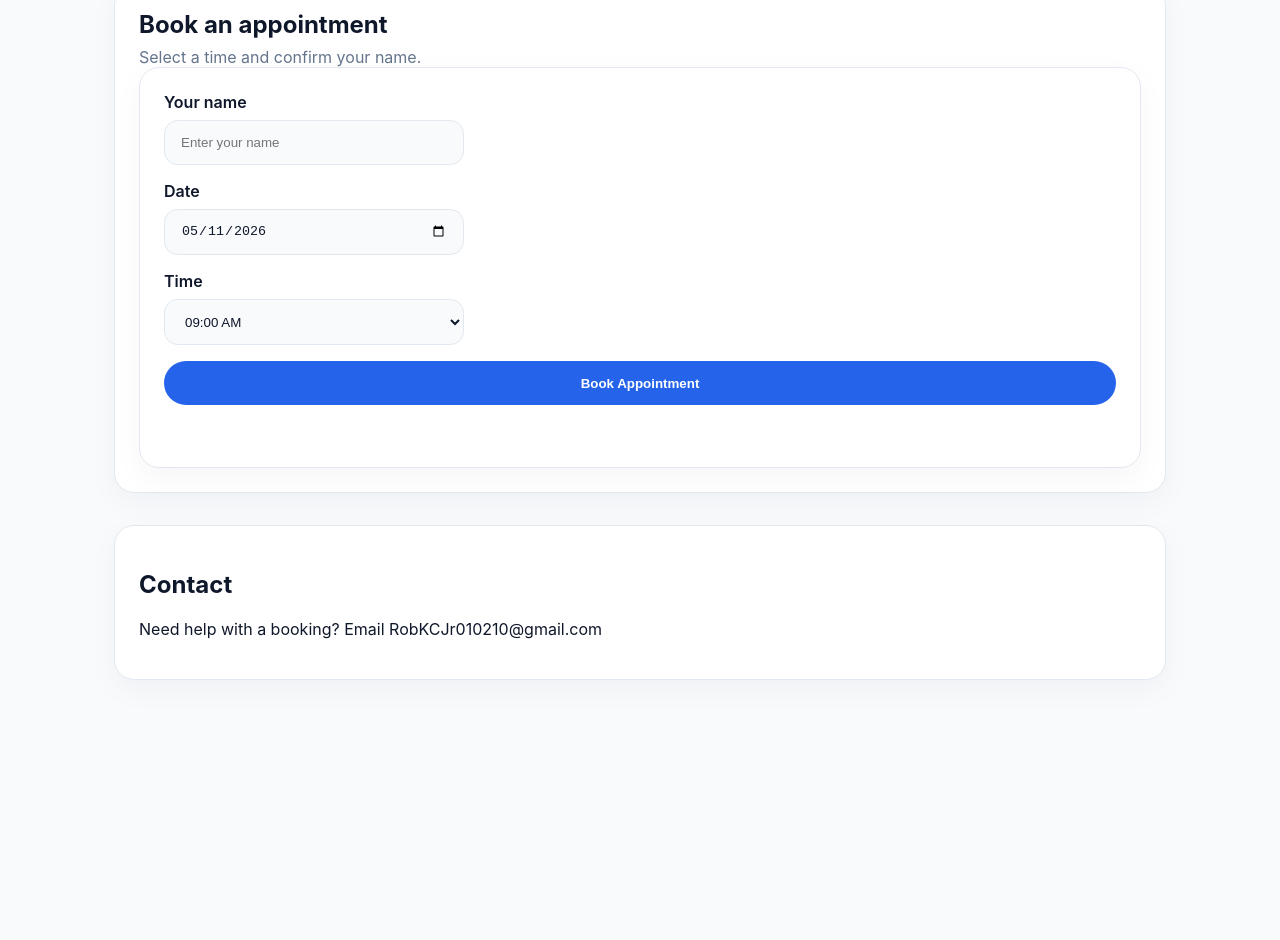
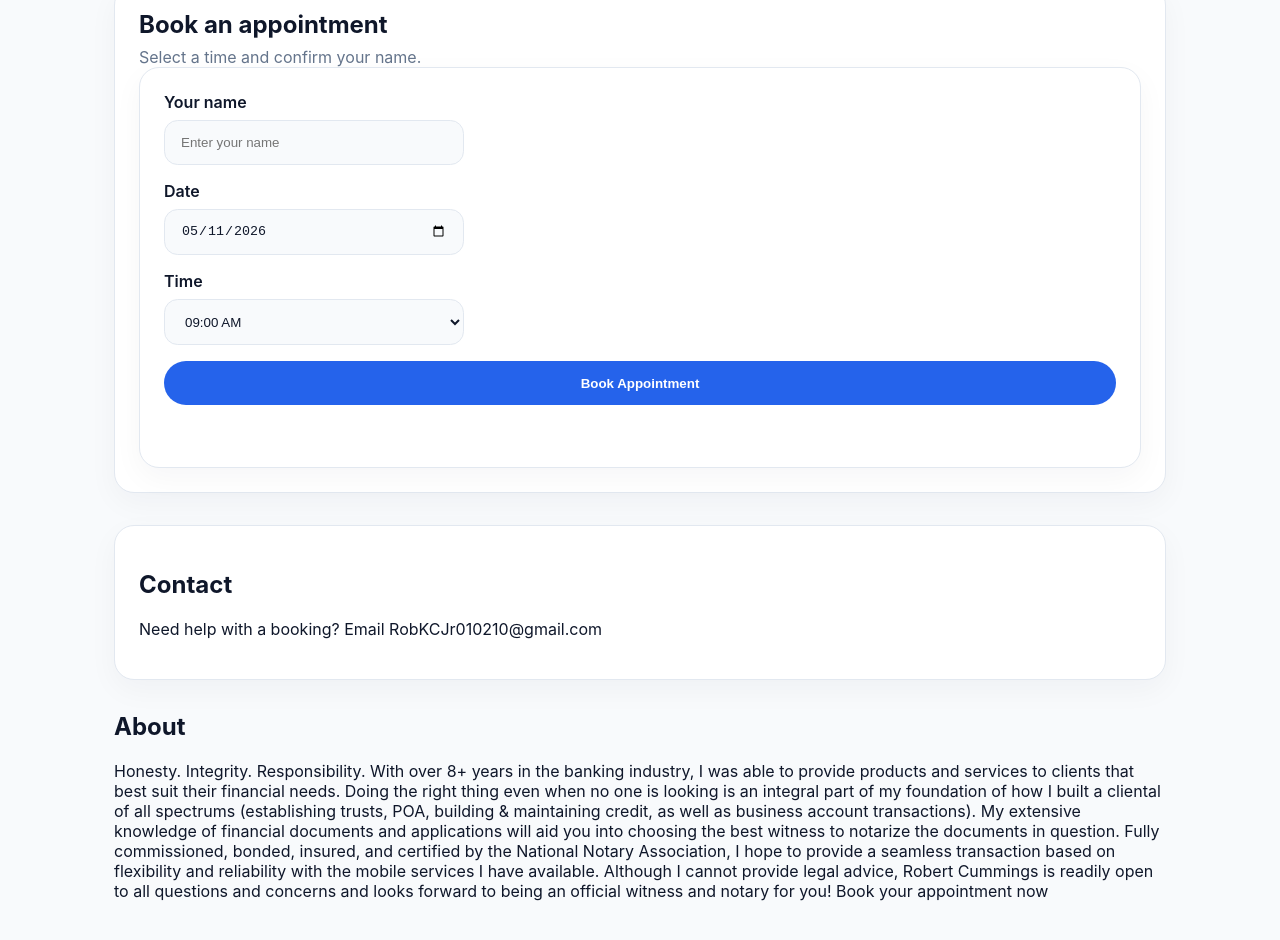
Before and after one commit to Dadillacrob1001/robs-notary-page, a website: page public/index.html in a window 1280 px wide. Shown: the part 668-1608 px from the top of the page. Before the commit the page ends 1444 px from the top, so only its background shows below. Drawn offline with nearby package versions, Linux system fonts and the light colour scheme; no server answers.

Commit message:
About Me Section

```diff
--- a/public/index.html
+++ b/public/index.html
@@ -15,6 +15,7 @@
         <li><a href="#calendar">Calendar</a></li>
         <li><a href="#book">Book</a></li>
         <li><a href="#contact">Contact</a></li>
+        <li><a href="#about">About</a></li>
       </ul>
     </nav>
   </header>
@@ -81,6 +82,13 @@
       <h2>Contact</h2>
       <p>Need help with a booking? Email RobKCJr010210@gmail.com</p>
     </section>
+
+    <section id="about" class="about">
+      <h2>About</h2>
+      <p>Honesty. Integrity. Responsibility. With over 8+ years in the banking industry, I was able to provide products and services to clients that best suit their financial needs. Doing the right thing even when no one is looking is an integral part of my foundation of how I built a cliental of all spectrums (establishing trusts, POA, building & maintaining credit, as well as business account transactions). My extensive knowledge of financial documents and applications will aid you into choosing the best witness to notarize the documents in question.
+Fully commissioned, bonded, insured, and certified by the National Notary Association, I hope to provide a seamless transaction based on flexibility and reliability with the mobile services I have available. Although I cannot provide legal advice, Robert Cummings is readily open to all questions and concerns and looks forward to being an official witness and notary for you! Book your appointment now
+</p>
+    </section>
   </main>
 
   <script src="/socket.io/socket.io.js"></script>
```
